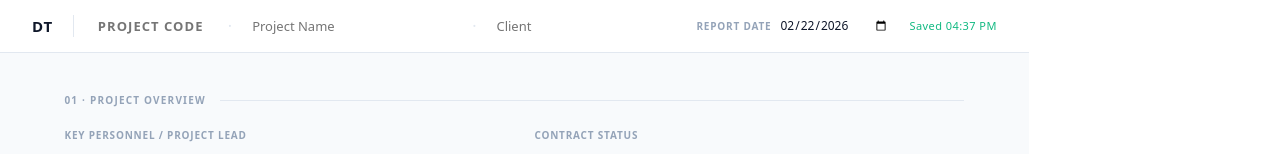
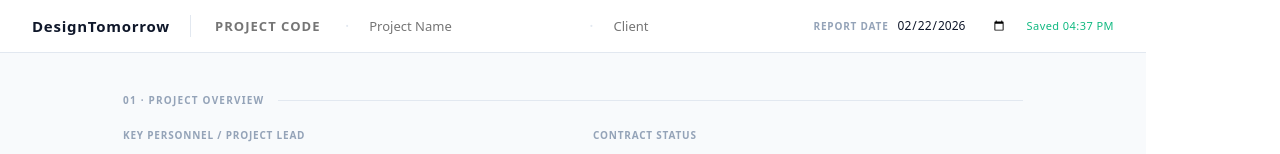
Before and after one commit to piyushbajpaidubai/dt-project-dashboard, a React (Vite) app: page / in a window 1280 px wide. Shown: the top 154 px of the page. Built offline with nearby package versions, Linux system fonts and the light colour scheme; no server answers.

Commit message:
Replace DT with DesignTomorrow in header logo

```diff
--- a/src/App.jsx
+++ b/src/App.jsx
@@ -458,7 +458,7 @@ export default function App() {
           borderRight: "1px solid #e2e8f0",
           paddingRight: 20, marginRight: 4,
           fontFamily: "system-ui",
-        }}>DT</div>
+        }}>DesignTomorrow</div>
 
         {/* Project identity inputs */}
         <input value={data.projectCode} onChange={e => set("projectCode", e.target.value)}
```
